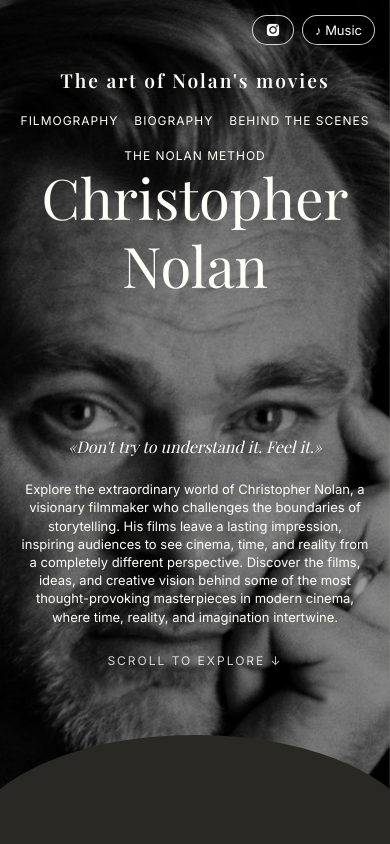
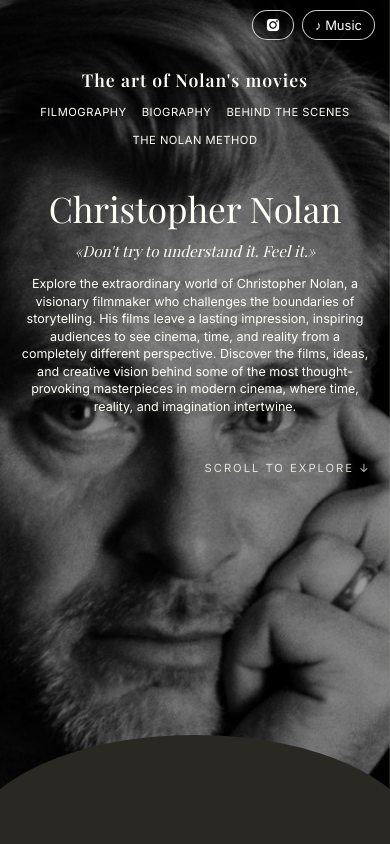
Before and after one commit to kabulniyazovamalika/Nolan, a plain HTML site: page index.html in a window 390 px wide. Shown: the top 844 px of the page. Drawn offline with nearby package versions, Linux system fonts and the light colour scheme; a web font is replaced by a local one.

Commit message:
nolan.css

```diff
--- a/nolan.css
+++ b/nolan.css
@@ -748,66 +748,75 @@ a.pf-card {
     box-sizing: border-box;
 }
 @media screen and (max-width: 768px) {
-    /* Верхние кнопки */
+.hero {
+    padding: 1rem 5% 2rem;
+    height: auto;
+    min-height: 100vh;
+    justify-content: flex-start; }
 .top-buttons {
-        top: 15px;
+    top: 10px;
     right: 15px;
-    }
-
-    /* Шапка сайта */
-    .hero {
-    min-height: 750px;
-    height: 100svh;
-    padding: 25px 20px 100px;
+    z-index: 9999;
 }
 
 .nav {
     flex-direction: column;
-        gap: 15px;
+    align-items: center;
+    gap: 10px;
     text-align: center;
-        margin-top: 40px;
+    margin-top: 50px;
+    margin-bottom: 20px;
 }
 
 .logo {
     margin-left: 0 !important;
-        font-size: 1.2rem;
+    font-size: 1.1rem;
+    letter-spacing: 1px;
 }
 
 .nav__links {
-        gap: 1rem;
-        font-size: 0.75rem;
+    display: flex;
     flex-wrap: wrap;
     justify-content: center;
+    gap: 10px 15px;
+    font-size: 0.7rem;
+    letter-spacing: 0.5px;
 }
 
-    /* Главный текст */
 .hero__content {
-        margin: auto 0;
-        padding: 20px 0;
+    margin: 20px auto;
+    padding: 0;
+    text-align: center;
 }
 
 .hero__content h1 {
-        position: center
-        font-size: 2.3rem;
-        margin-top: 10px;
+    position: static;
+    font-size: 2.2rem;
+    line-height: 1.1;
+    margin-bottom: 10px;
+    white-space: nowrap;
 }
 
 .hero-quote {
     position: static;
-        font-size: 1rem;
-        margin-bottom: 1rem;
+    font-size: 0.95rem;
+    margin-bottom: 12px;
 }
 
 .hero-desc {
-        font-size: 13px;
+    position: static;
+    font-size: 12.5px;
     line-height: 1.4;
+    max-width: 100%;
+    margin-bottom: 15px;
 }
 
 .scroll {
-        position: center;
-        bottom: 17%;
-        margin-top: 20px;
-        margin-bottom: 30px;
+    position: relative;
+    bottom: auto;
+    margin-top: 10px;
+    margin-bottom: 40px;
+    font-size: 0.7rem;
 }
 
     /* 1. ИСПРАВЛЕНИЕ ФИЛЬМОГРАФИИ */
```
Lines whose indentation alone changed are shown as unchanged.
